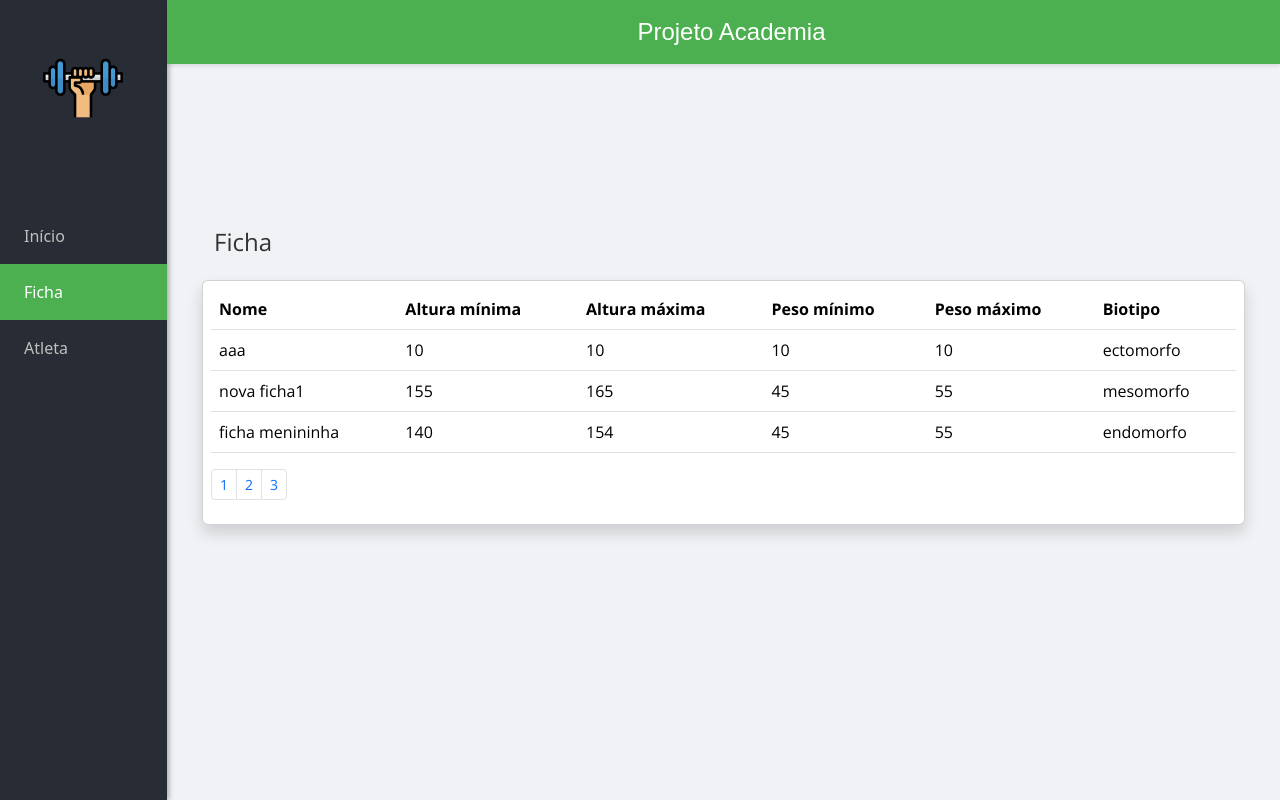
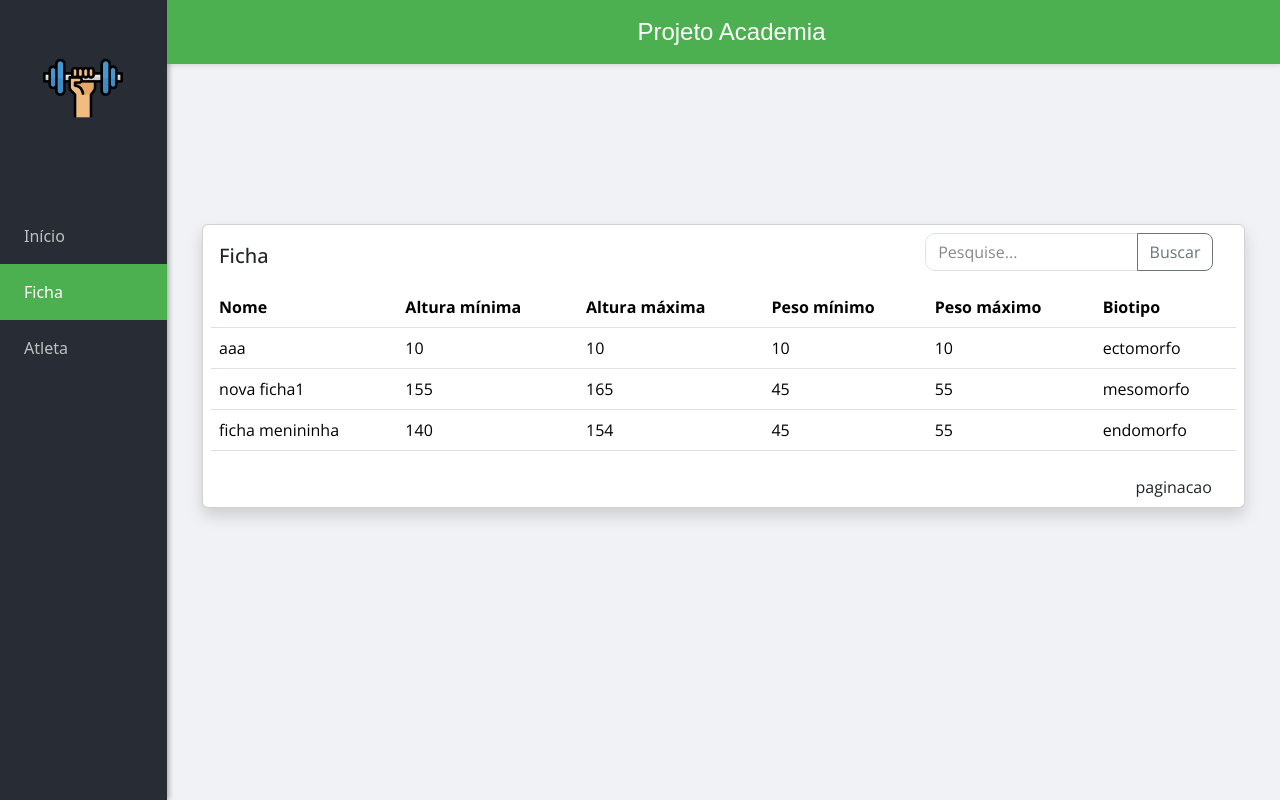
Before and after one commit to joaomarcelo09/ficha-acad-ui, a Vue app: page /ficha/list in a window 1280 px wide. Built offline with nearby package versions, Linux system fonts and the light colour scheme; no server answers.

Commit message:
fix: new visual

```diff
--- a/src/components/List.vue
+++ b/src/components/List.vue
@@ -17,8 +17,19 @@ const create = (): void => {
 
 <template>
   <div class="list px-4">
-    <div class="container-fluid page-title">{{ title }}</div>
     <div class="card shadow p-2 overflow-x">
+      <div class="d-flex align-items-center px-2">
+        <h5 class="title">{{ title }}</h5>
+        <div class="input-group mb-3">
+          <input
+            type="text"
+            class="form-control search-input"
+            placeholder="Pesquise..."
+            aria-label="Pesquise"
+          />
+          <button class="btn btn-outline-secondary" type="button">Buscar</button>
+        </div>
+      </div>
       <table class="table">
         <thead>
           <tr>
@@ -33,14 +44,8 @@ const create = (): void => {
           </tr>
         </tbody>
       </table>
-      <div>
-        <nav>
-          <ul class="pagination pagination-sm">
-            <li v-for="pages in pagination" :key="pages" class="page-item">
-              <a class="page-link" href="#"> {{ pages }}</a>
-            </li>
-          </ul>
-        </nav>
+      <div class="d-flex justify-content-end px-4 pt-2">
+        <nav>paginacao</nav>
       </div>
     </div>
   </div>
@@ -60,20 +65,49 @@ const create = (): void => {
   overflow-x: auto;
 }
 
-.input-search {
-  padding: 10px;
-  font-size: 16px;
-  color: black;
-  background-color: white;
-  box-shadow: 0 4px 6px rgba(0, 0, 0, 0.1);
+.search-input {
+  border-radius: 10px;
+  font-size: 1rem;
   transition:
     border-color 0.3s,
     box-shadow 0.3s;
+}
 
-  &:focus {
-    border-color: red;
-    box-shadow: 0 0 5px rgba(255, 99, 71, 0.5);
-    outline: none;
-  }
+.search-input::placeholder {
+  color: #888;
+}
+
+.input-group {
+  width: 30%;
+  margin-left: auto;
+}
+
+.input-group-text {
+  border-radius: 8px 0 0 8px;
+  background-color: #333;
+  color: #fff;
+  border: 2px solid #333;
+  border-right: none;
+}
+
+.input-group .btn {
+  border-radius: 8px;
+  transition:
+    background-color 0.3s,
+    color 0.3s;
+}
+
+.input-group .btn:hover {
+  background-color: var(--green);
+  color: black;
+}
+
+.search-input:focus {
+  border-color: var(--green);
+  outline: none;
+}
+
+.search-input:hover {
+  border-color: var(--green);
 }
 </style>
--- a/src/views/AthleteView.vue
+++ b/src/views/AthleteView.vue
@@ -1,7 +1,7 @@
 <script setup lang="ts">
 import List from '@/components/List.vue'
 import { ref, computed } from 'vue'
-import { getRowsByJson, getColumnsByJson } from '@/utils/List'
+import { getRowsByJson } from '@/utils/List'
 
 const gettedByStore = ref([
   {
@@ -19,7 +19,6 @@ const gettedByStore = ref([
   }
 ])
 
-const pages = ref([1, 2, 3])
 const columns = ['Peso', 'Altura', 'Biotipo', 'Status', 'Criado em']
 const fieldsSelected = ['peso', 'altura', 'biotipo', 'status', 'created_at']
 
```
